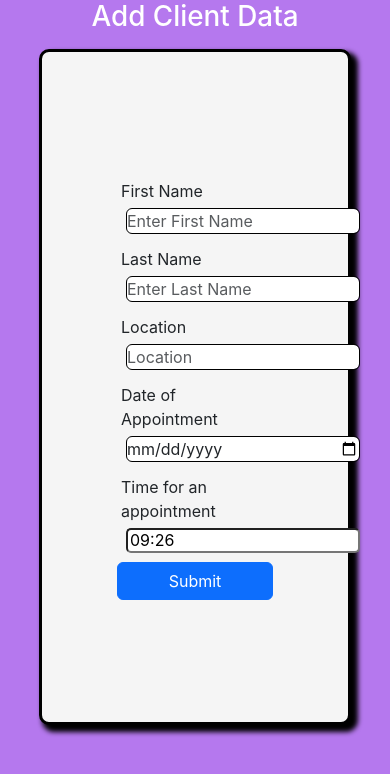
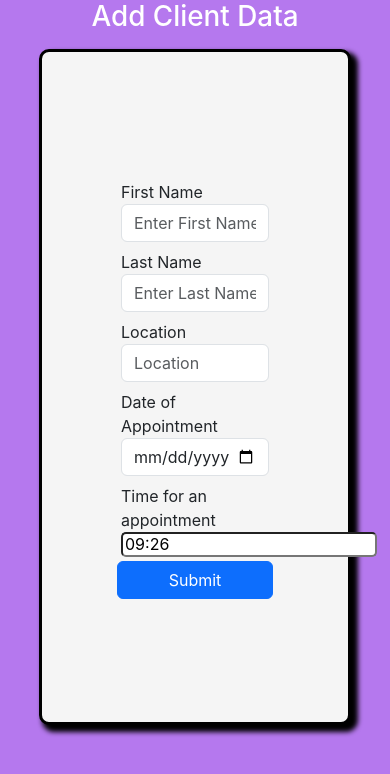
Before and after one commit to Sakshi-hub21/Power-Up-Fitness, a React (Create React App) app: page /add in a window 390 px wide. Shown: the top 774 px of the page. Built offline with nearby package versions, Linux system fonts and the light colour scheme.

Commit message:
Update add.css

```diff
--- a/src/components/add.css
+++ b/src/components/add.css
@@ -14,36 +14,35 @@
     align-items: center;
     border: 3px solid black;
     box-shadow: 5px 5px 5px 2px black;
-    width: 90vw;
-    height: 100vh;
-    border-radius: 30px;
+    width: 80vw;
+    height: 80vh;
+    border-radius: 10px;
+
+
 }
 
 .input-1{
     width: 40vw;
-    margin: 0px;
-    padding:0px;
-}
-.input-2{
-    width: 20vw;
-    margin: 3px;
-    padding:5px;
-    border: 1px solid black;
+    padding:6px;
+
 }
 
  .rounded-clock-picker {
     border-radius: 5px;
     height: 30px;
-    width: 30vw;
   }
 
-   .button-1{
+   .button-1 {
     background-color: #0d6efd;
     border-color: #0d6efd;
     color: #fff;
 
   }
 
+    .button-1:hover {
+    background-color: rgb(183, 131, 231);
+    border-color: rgb(157, 58, 250);
+  }
 /*
   .form-group label {
     display: block;
@@ -53,33 +52,39 @@
   .form-group input {
     display: block;
     width: 100%;
-  } */
-
+  }
+   */
 
 /* For screens less than 600px wide */
-@media (max-width: 750px) {
+@media (max-width: 700px) {
     .container-add {
       width: 80vw;
       height: 80vh;
     }
 
-    .form-group input {
-      width: 60vw;
-      margin: 5px;
-    }
+.input-1{
+    width: 40vw;
+    padding:4px;
+
+}
 
     .rounded-clock-picker {
       height: 25px;
     }
-    .input-1{
-    width: 40vw;
-    margin: 0px;
-    padding:0px;
+  }
+/* @media (min-width: 300px) and (max-width: 700px) {
+    .container-add {
+      width: 80vw;
+      height: 80vh;
+    }
+
+.input-1{
+    width: 30vw;
+    padding:3px;
+
 }
-.input-2{
-    width: 30vw;
-    margin: 0px;
-    padding:0px;
-    border: 1px solid black;
-}
-  }
+
+    .rounded-clock-picker {
+      height: 25px;
+    }
+  } */
```
